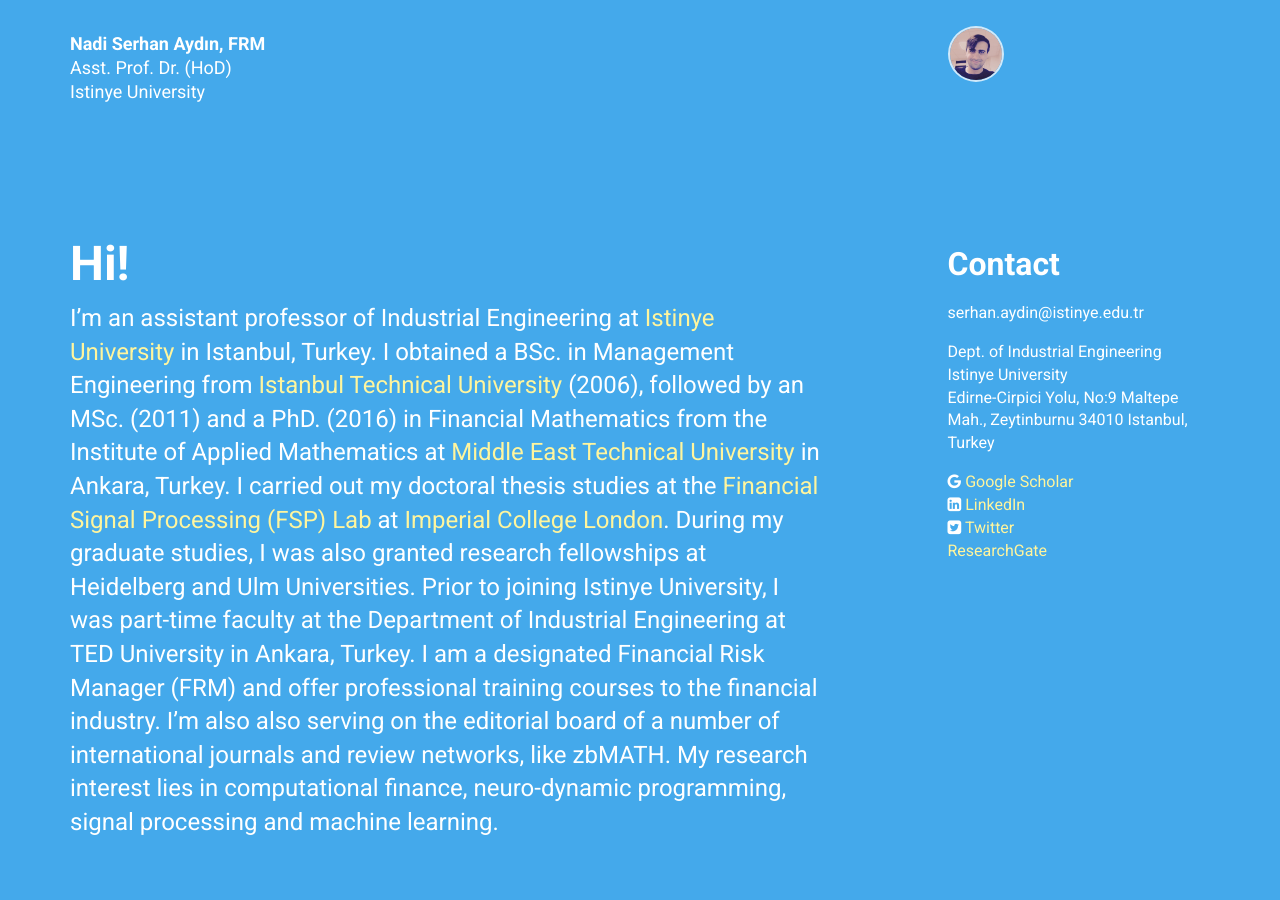
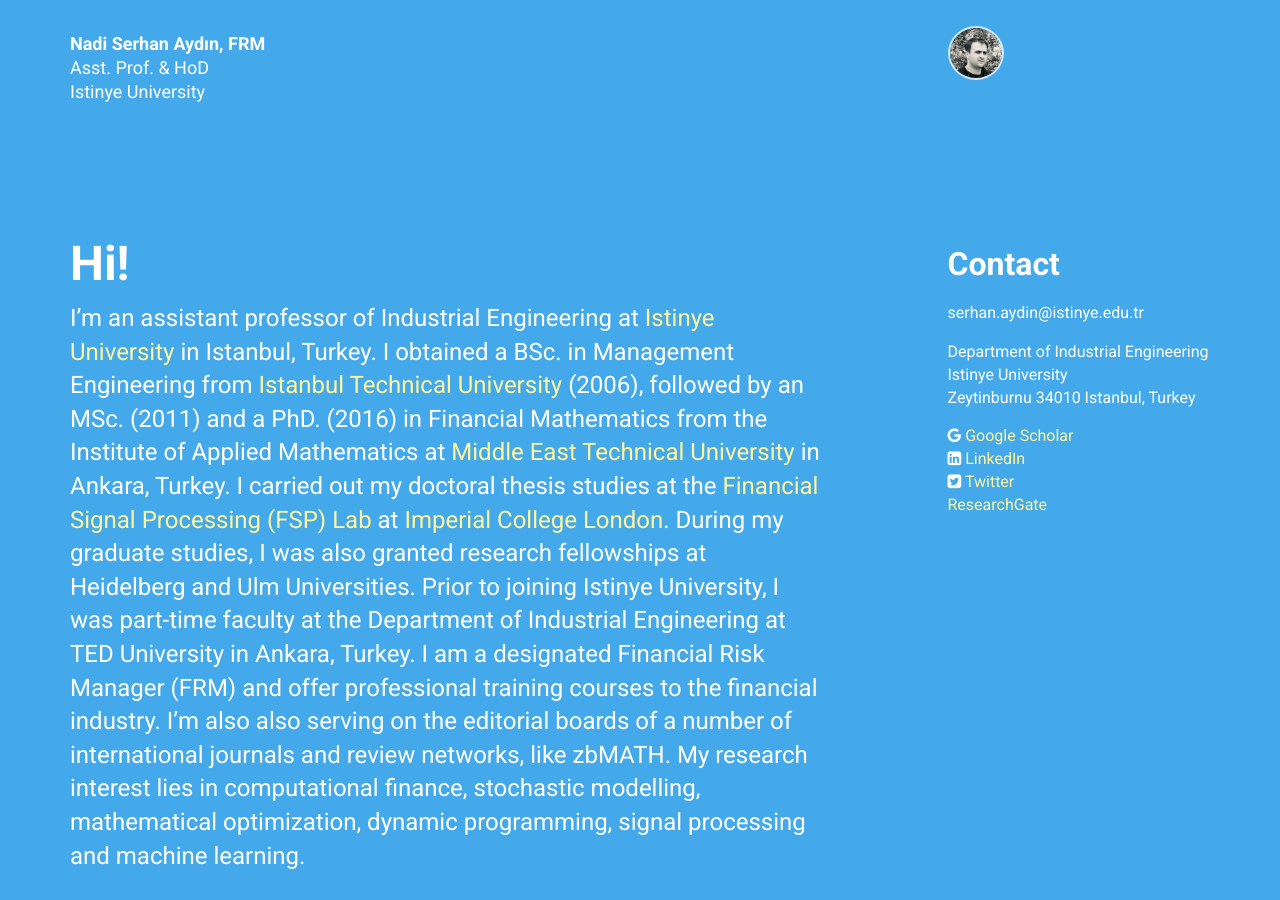
Before and after one commit to nsydn/nsydn.github.io, a Jekyll site: the page built from index.html, in a window 1280 px wide and 900 px high. Built offline with Jekyll 4.4.1, drawn with Linux system fonts in a browser that asks for light colours; nearby versions of some CDN libraries.

Commit message:
Update personal.yml

```diff
--- a/_data/personal.yml
+++ b/_data/personal.yml
@@ -1,20 +1,19 @@
 name: Nadi Serhan Aydın, FRM
 
-label: Asst. Prof. Dr. (HoD)
+label: Asst. Prof. & HoD
 
-picture: /img/profile-picture.jpg
+picture: /img/profile-picture.jpeg
 
 email: serhan.aydin@istinye.edu.tr
 
 phone:
 
-department: Dept. of Industrial Engineering
+department: Department of Industrial Engineering
 
 institution: Istinye University
 
 mailing_address: >
-  Edirne-Cirpici Yolu, No:9
-  Maltepe Mah., Zeytinburnu 34010
+  Zeytinburnu 34010
   Istanbul, Turkey
 
 profiles:
@@ -38,6 +37,6 @@
 intro:
   title: Hi!
   body: >
-    I'm an assistant professor of Industrial Engineering at [Istinye University](https://www.istinye.edu.tr/) in Istanbul, Turkey. I obtained a BSc. in Management Engineering from [Istanbul Technical University](http://www.itu.edu.tr/) (2006), followed by an MSc. (2011) and a PhD. (2016) in Financial Mathematics from the Institute of Applied Mathematics at [Middle East Technical University](https://www.metu.edu.tr/) in Ankara, Turkey. I carried out my doctoral thesis studies at the [Financial Signal Processing (FSP) Lab](http://www.fsplab.com/) at [Imperial College London](https://www.imperial.ac.uk/). During my graduate studies, I was also granted research fellowships at Heidelberg and Ulm Universities. Prior to joining Istinye University, I was part-time faculty at the Department of Industrial Engineering at TED University in Ankara, Turkey. I am a designated Financial Risk Manager (FRM) and offer professional training courses to the financial industry. I'm also also serving on the editorial board of a number of international journals and review networks, like zbMATH. My research interest lies in computational finance, neuro-dynamic programming, signal processing and machine learning.
+    I'm an assistant professor of Industrial Engineering at [Istinye University](https://www.istinye.edu.tr/) in Istanbul, Turkey. I obtained a BSc. in Management Engineering from [Istanbul Technical University](http://www.itu.edu.tr/) (2006), followed by an MSc. (2011) and a PhD. (2016) in Financial Mathematics from the Institute of Applied Mathematics at [Middle East Technical University](https://www.metu.edu.tr/) in Ankara, Turkey. I carried out my doctoral thesis studies at the [Financial Signal Processing (FSP) Lab](http://www.fsplab.com/) at [Imperial College London](https://www.imperial.ac.uk/). During my graduate studies, I was also granted research fellowships at Heidelberg and Ulm Universities. Prior to joining Istinye University, I was part-time faculty at the Department of Industrial Engineering at TED University in Ankara, Turkey. I am a designated Financial Risk Manager (FRM) and offer professional training courses to the financial industry. I'm also also serving on the editorial boards of a number of international journals and review networks, like zbMATH. My research interest lies in computational finance, stochastic modelling, mathematical optimization, dynamic programming, signal processing and machine learning.
 # My research interest lies in computational finance, stochastic risk modelling, financial optimization, predictive data analytics, pattern
 # recognition, statistical/machine learning, and financial signal processing.
```
